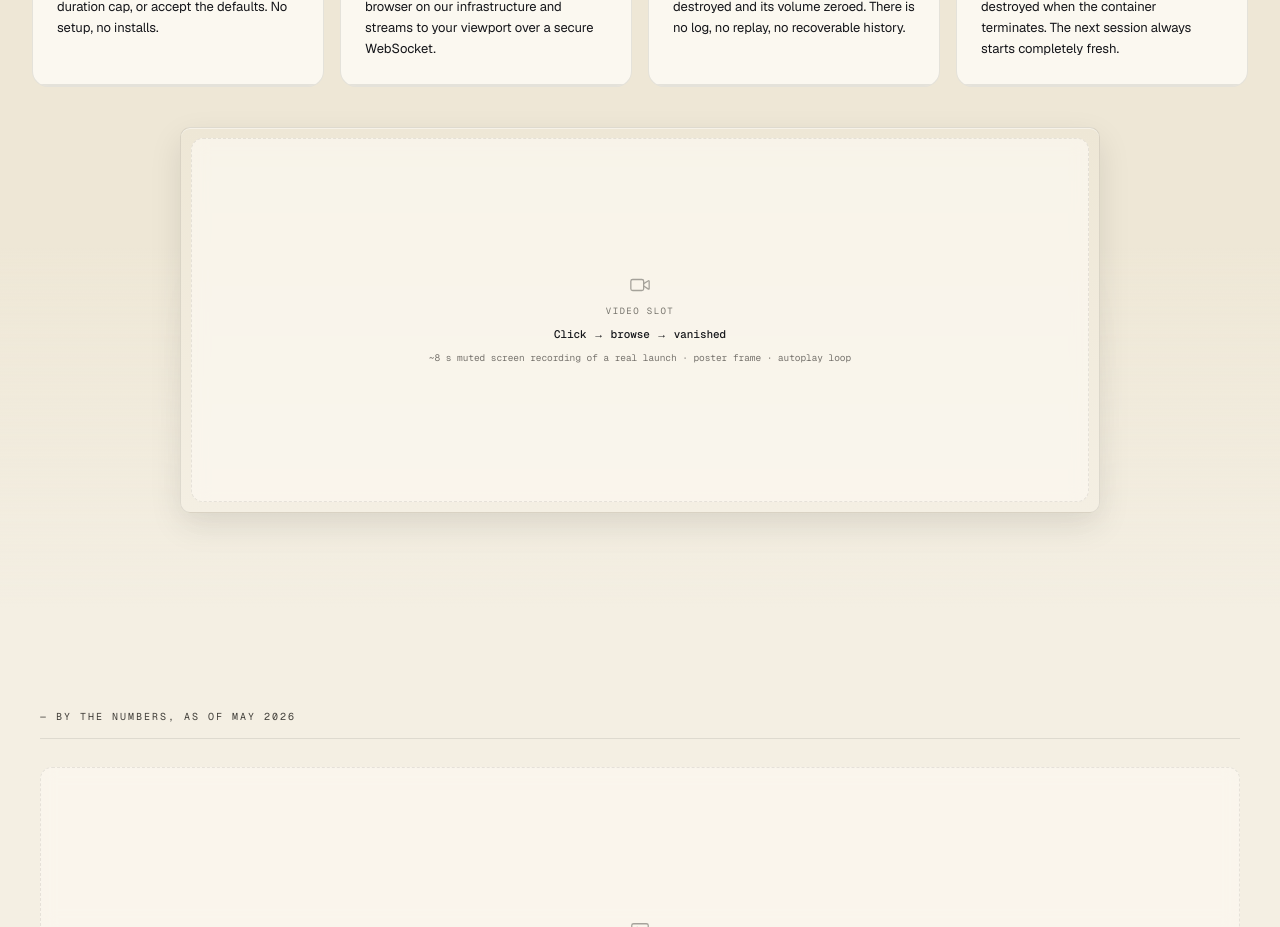
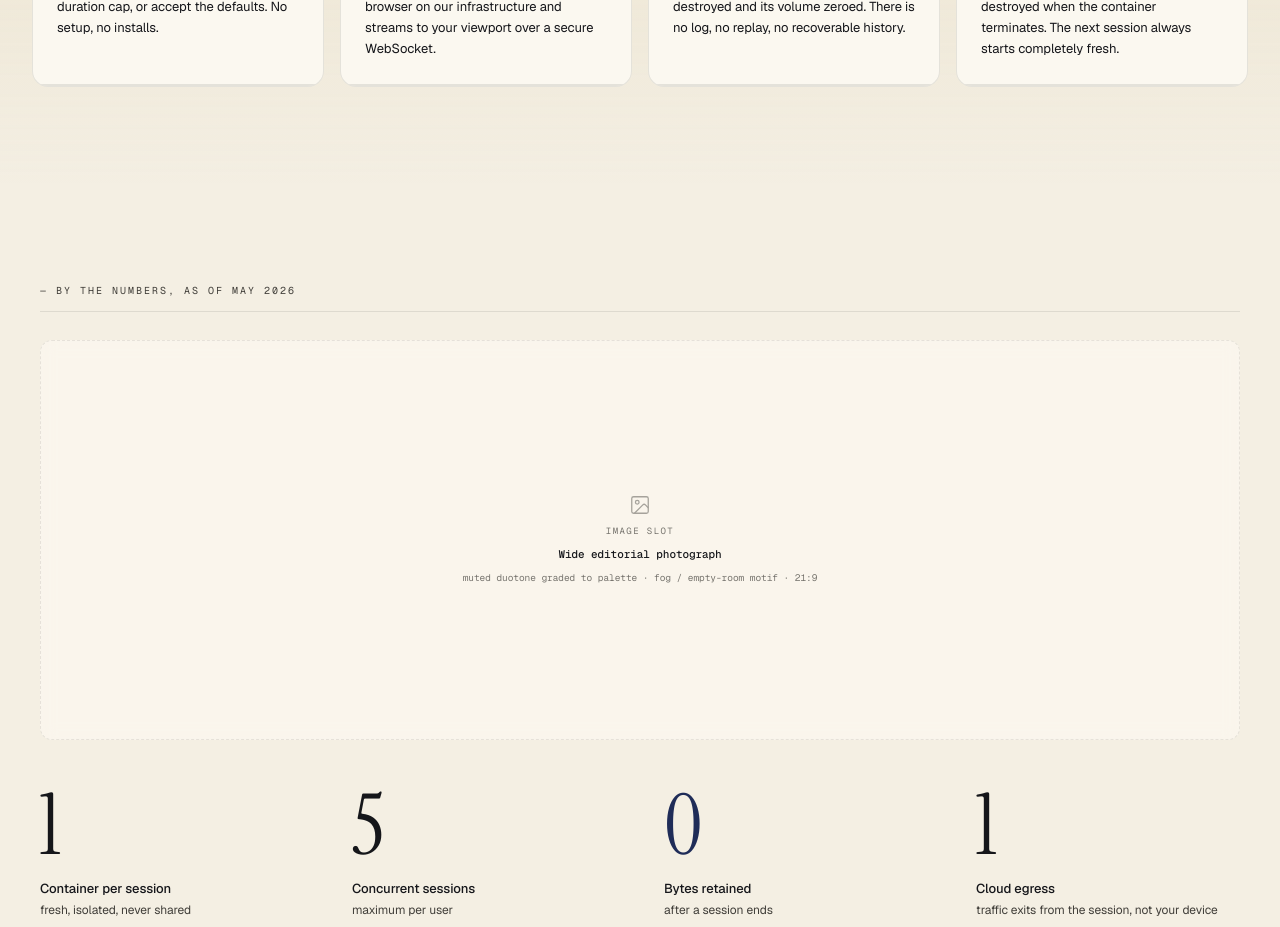
Before and after one commit to dharmikbhesaniya/cloudveil-web, a Next.js app: page / in a window 1280 px wide. Shown: the part 6000-6927 px from the top of the page. Built offline with nearby package versions, Linux system fonts and the light colour scheme; no server answers.

Commit message:
chore: update reserved assets/libs doc; trim HowItWorks p3a sdk copy

```diff
--- a/src/sections/how-it-works/HowItWorksSection.tsx
+++ b/src/sections/how-it-works/HowItWorksSection.tsx
@@ -2,7 +2,6 @@
 
 import { MousePointerClick, Cloud, Monitor, Trash2 } from "lucide-react";
 import { useScrollReveal } from "@/hooks/use-scroll-reveal";
-import { MediaSlot } from "@/components/common/MediaSlot";
 
 const steps = [
   {
@@ -38,7 +37,6 @@ const steps = [
 export function HowItWorks() {
   const { ref: headerRef, isRevealed: headerRevealed } = useScrollReveal();
   const { ref: gridRef, isRevealed: gridRevealed } = useScrollReveal({ threshold: 0.1 });
-  const { ref: mediaRef, isRevealed: mediaRevealed } = useScrollReveal({ threshold: 0.05 });
 
   return (
     <section className="relative py-24" id="how-it-works">
@@ -139,22 +137,6 @@ export function HowItWorks() {
             </div>
           ))}
         </div>
-
-        {/* Full-width screen-recording strip — real asset pending */}
-        <div
-          ref={mediaRef}
-          className={`reveal-start mt-10 ${mediaRevealed ? "is-revealed" : ""}`}
-          style={{ maxWidth: "920px", marginInline: "auto" }}
-        >
-          <div className="cv-paper-band" style={{ padding: "10px" }}>
-            <MediaSlot
-              type="video"
-              aspect="16/6.5"
-              label="Click → browse → vanished"
-              hint="~8 s muted screen recording of a real launch · poster frame · autoplay loop"
-            />
-          </div>
-        </div>
       </div>
     </section>
   );
```
Also changed, not shown: 1 other file (tests, documents, lock files or other folders).
